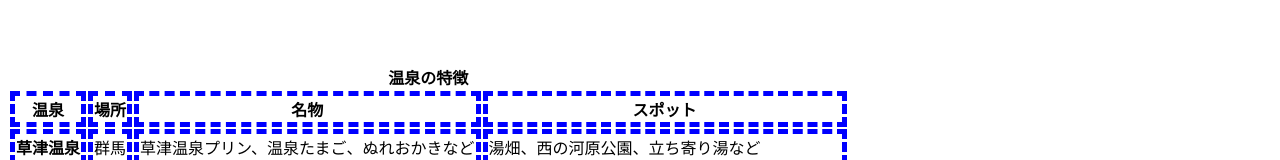
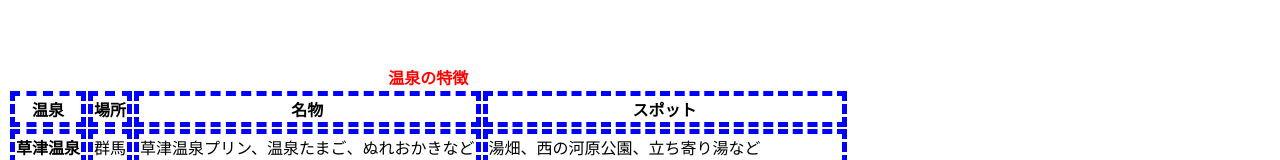
Before and after one commit to ryoutoisoda200040624/isoda0624, a plain HTML site: page index.html in a window 1280 px wide. Shown: the part 1494-1654 px from the top of the page. Drawn offline with Linux system fonts and the light colour scheme.

Commit message:
Update mystyle.css

```diff
--- a/mystyle.css
+++ b/mystyle.css
@@ -1,2 +1,3 @@
 h1{color:green;}
 th,td{border:dashed thick; border-color:blue;}
+strong.important{color:red;}
```
